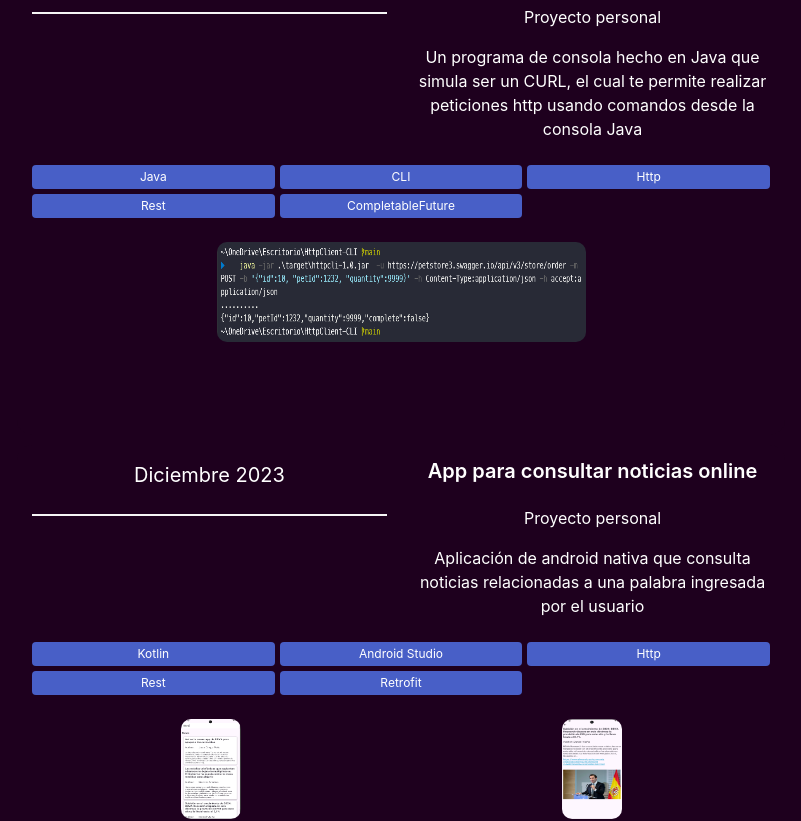
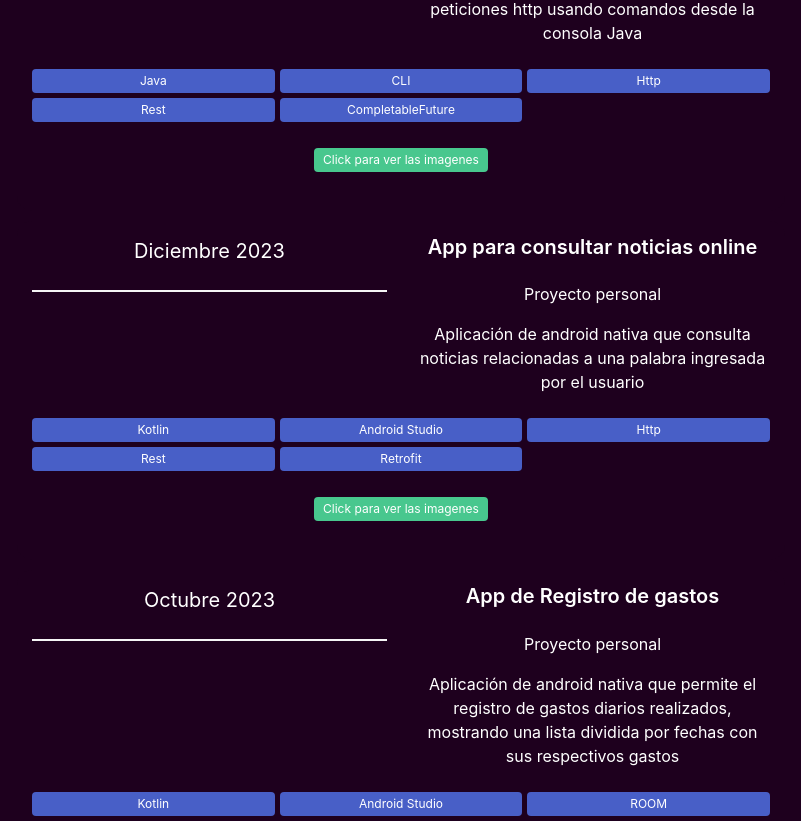
Before and after one commit to KevinCarm/portfolio, a React (Vite) app: page / in a window 1280 px wide. Shown: the part 1440-2261 px from the top of the page, without its empty margins (239-1040 px from the left). Built offline with nearby package versions, Linux system fonts and the light colour scheme.

Commit message:
Thumbnail removed from item experience

```diff
--- a/src/components/Experience/ExperienceItem.jsx
+++ b/src/components/Experience/ExperienceItem.jsx
@@ -2,11 +2,6 @@ import "bulma/css/bulma.css";
 import style from "./experience.module.css";
 
 const ExperienceItem = props => {
-    let count = 2;
-    if(props.images) {
-        count = props.images.length;
-    }
-    const stypeImages = { width: count > 1 ? "60px": "50%", height: "100px",  borderRadius: "10px"}
     return (
         <>
             <br />
@@ -35,18 +30,9 @@ const ExperienceItem = props => {
                 <br />
                 <div>
                     {
-                        props.images ?
-                            <div className="columns is-desktop">
-                                {
-                                    props.images.map(i => <div className="column">
-                                        <img style={stypeImages} src={i} />
-                                    </div>)
-                                }
-                            </div> : null
+                        props.images ? <span class="tag is-success">Click para ver las imagenes</span> : null
                     }
                 </div>
-                <br />
-                <br />
                 <br />
             </div>
             <br />
```
